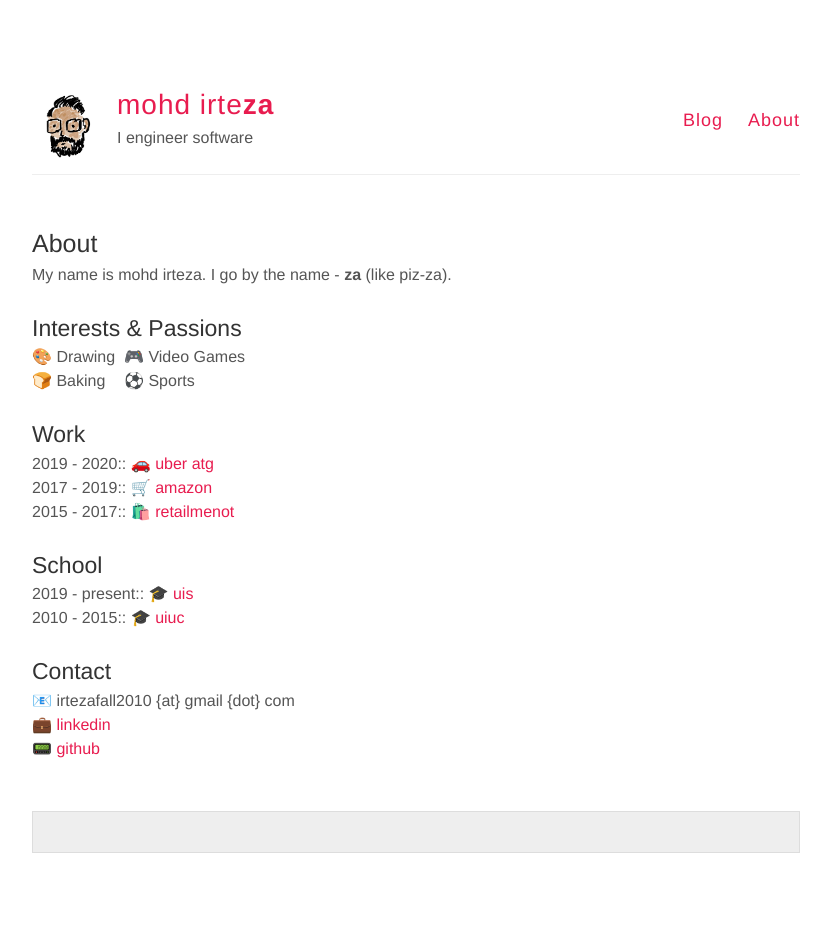
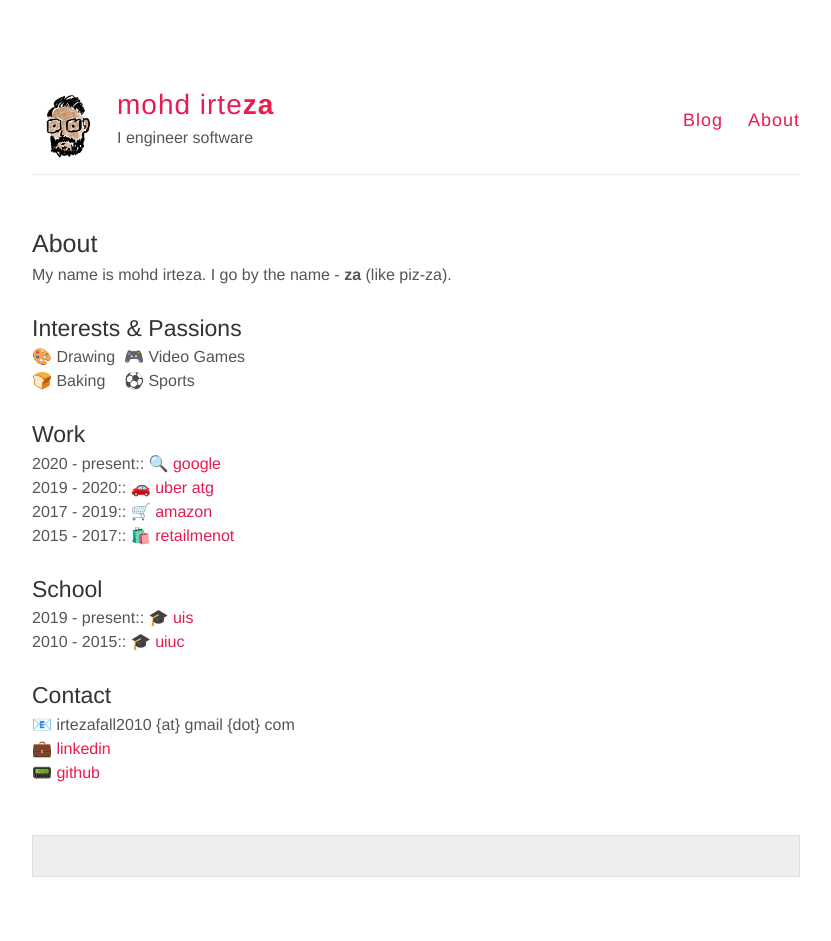
Before and after one commit to maybeiambatman/maybeiambatman.github.io, a Jekyll site: the page built from about.md, in a window 1280 px wide. Shown: the whole page, without its empty margins (224-1055 px from the left). Built offline with Jekyll 4.4.1, drawn with Linux system fonts in a browser that asks for light colours; before the commit the page ends 917 px from its top, so only the background shows below that.

Commit message:
Update work information.

```diff
--- a/about.md
+++ b/about.md
@@ -22,6 +22,7 @@ My name is mohd irteza. I go by the name - <b>za</b> (like piz-za).<br/><br/>
 
 
 ## Work
+2020 - present:: 🔍 [google](https://www.google.com/)<br/>
 2019 - 2020:: 🚗 [uber atg](https://www.uber.com/us/en/atg/)<br/>
 2017 - 2019:: 🛒 [amazon](https://www.amazon.com/)<br/>
 2015 - 2017:: 🛍️ [retailmenot](https://www.retailmenot.com/)<br/><br/>
```
